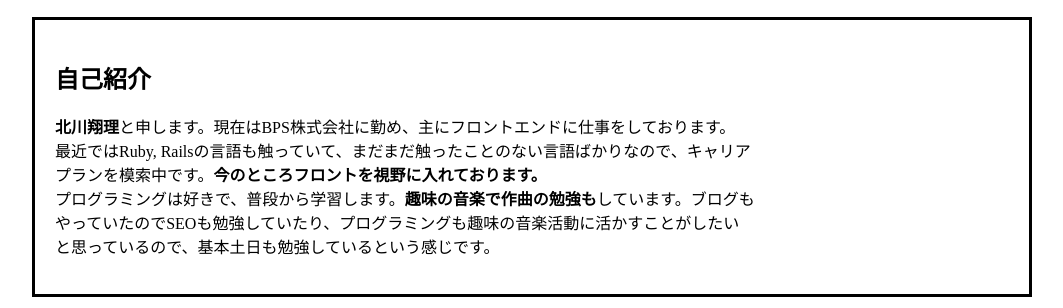
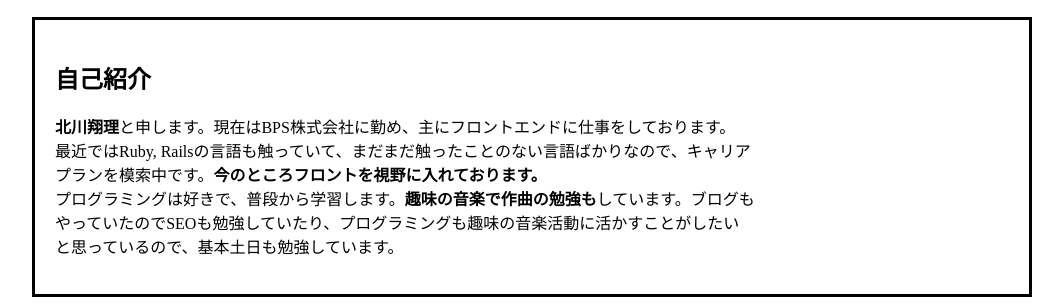
Before and after one commit to sk10sk15/profile, a plain HTML site: page index.html in a window 1280 px wide. Shown: the part 1002-1310 px from the top of the page, without its empty margins (108-1171 px from the left). Drawn offline with nearby package versions, Linux system fonts and the light colour scheme.

Commit message:
Update index.html

```diff
--- a/index.html
+++ b/index.html
@@ -30,7 +30,7 @@
       <h2>自己紹介</h2>
       <p><b>北川翔理</b>と申します。現在はBPS株式会社に勤め、主にフロントエンドに仕事をしております。<br>
         最近ではRuby, Railsの言語も触っていて、まだまだ触ったことのない言語ばかりなので、キャリアプランを模索中です。<b>今のところフロントを視野に入れております。</b><br>
-        プログラミングは好きで、普段から学習します。<b>趣味の音楽で作曲の勉強も</b>しています。ブログもやっていたのでSEOも勉強していたり、プログラミングも趣味の音楽活動に活かすことがしたいと思っているので、基本土日も勉強しているという感じです。</p>
+        プログラミングは好きで、普段から学習します。<b>趣味の音楽で作曲の勉強も</b>しています。ブログもやっていたのでSEOも勉強していたり、プログラミングも趣味の音楽活動に活かすことがしたいと思っているので、基本土日も勉強しています。</p>
     </div>
     <div class="contents fadein">
       <h2>これまでの経験で最も苦労した点</h2>
```
